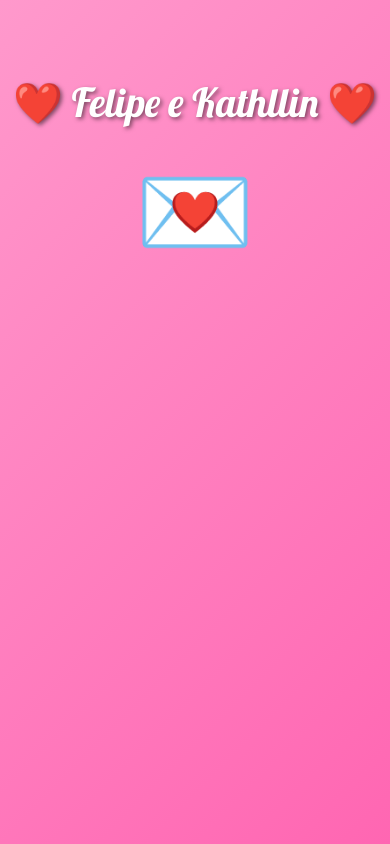
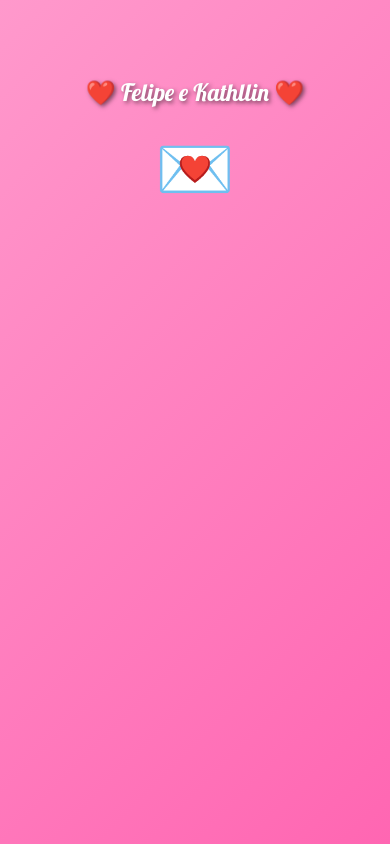
Before and after one commit to FelipeLipeee/love, a Flask app: page / in a window 390 px wide. Run offline with Flask 3, Linux system fonts and the light colour scheme.

Commit message:
Update styleIndex.css

```diff
--- a/static/styleIndex.css
+++ b/static/styleIndex.css
@@ -63,6 +63,22 @@ body, html {
     text-shadow: 2px 2px 4px rgba(0, 0, 0, 0.5); /* Sombra para dar destaque */
 }
 
+@media (max-width: 768px) {
+    .name-text {
+        font-size: 1.5rem; /* Reduz o tamanho da fonte em telas pequenas */
+    }
+
+    .open-button {
+        font-size: 4rem; /* Ajusta o tamanho do botão para ser mais adequado em celulares */
+    }
+
+    .heart {
+        width: 30px; /* Ajusta o tamanho dos corações */
+        height: 30px;
+    }
+}
+
+
 const openButton = document.getElementById('openFolder');
 
 openButton.addEventListener('click', () => {
```
